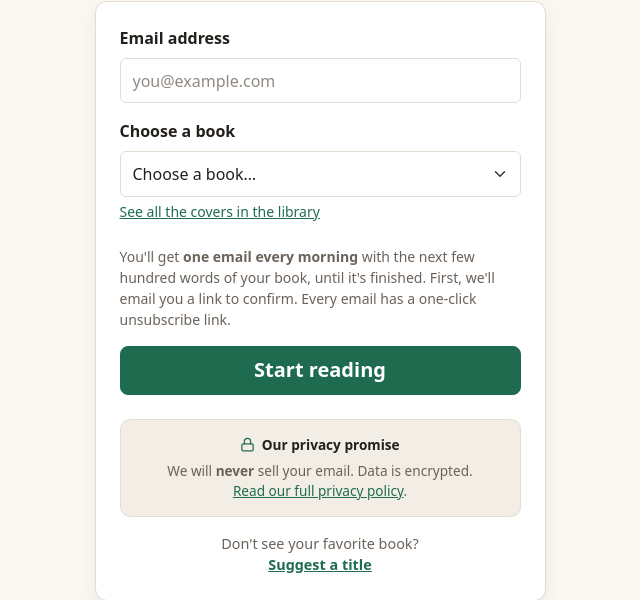
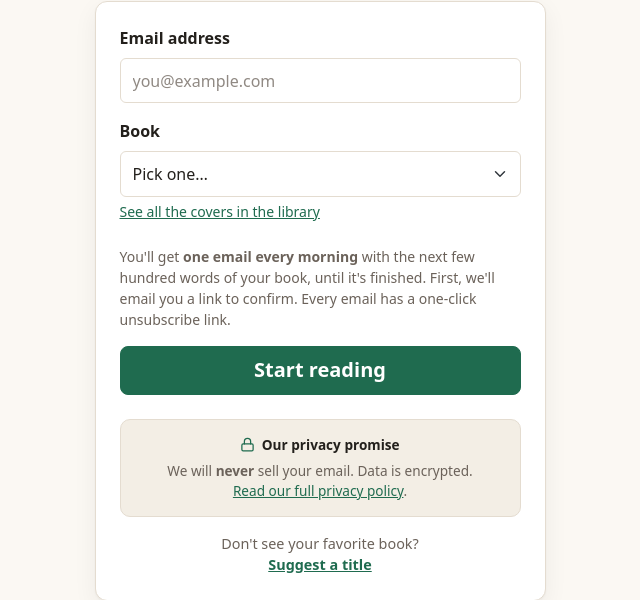
Before and after one commit to BrandG/dailyLitBits, a FastAPI app: page / in a window 1280 px wide. Shown: the part 298-898 px from the top of the page, without its empty margins (320-960 px from the left). Run offline with FastAPI, Linux system fonts and the light colour scheme; data that the repository does not hold is empty.

Commit message:
Signup form: label the book field "Book", placeholder "Pick one..."
The label and the dropdown's placeholder both said "Choose a book". The
label now matches "Email address" above it; the placeholder no longer
repeats it.

Co-Authored-By: Claude Opus 5.5 <noreply@anthropic.com>

```diff
--- a/src/templates/index.html
+++ b/src/templates/index.html
@@ -45,9 +45,9 @@
                             </div>
 
                             <div class="mb-4">
-                                <label for="book_id" class="form-label">Choose a book</label>
+                                <label for="book_id" class="form-label">Book</label>
                                 <select class="form-select" id="book_id" name="book_id" required>
-                                    <option value="" selected disabled>Choose a book&hellip;</option>
+                                    <option value="" selected disabled>Pick one&hellip;</option>
                                     {% for book in books %}
                                     <option value="{{ book.book_id }}">
                                         {{ book.title }} by {{ book.author }}
```
Also changed, not shown: src/tests/test_signup_form.py (+1 -1 lines).
